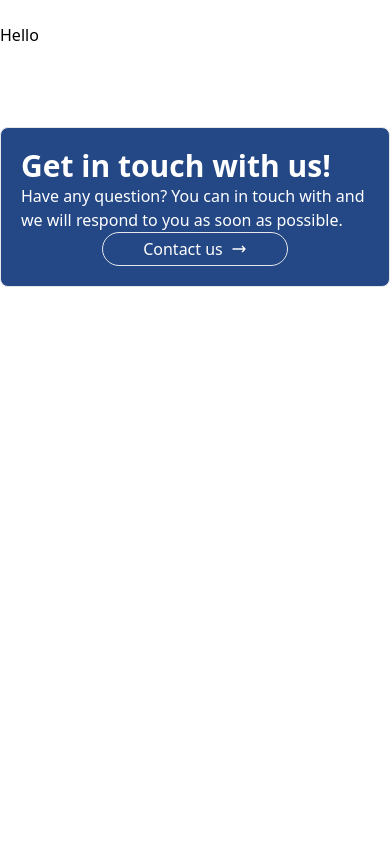
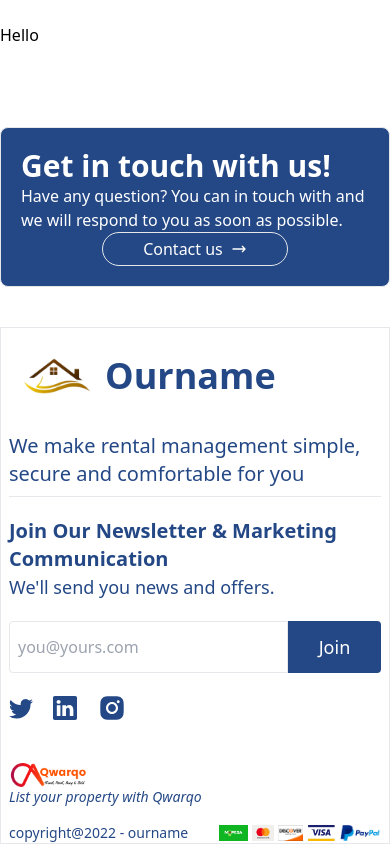
Before and after one commit to amoskyalo/rentals, a React (Create React App) app: page / in a window 390 px wide. Shown: the part 4187-5031 px from the top of the page. Before the commit the page ends 4514 px from the top, so only its background shows below. Built offline with nearby package versions, Linux system fonts and the light colour scheme.

Commit message:
worked on footer mobile view

```diff
--- a/src/App.js
+++ b/src/App.js
@@ -8,7 +8,7 @@ function App() {
       <Routes>
         <Route path="/" element={<Home />} />
       </Routes>
-      {/* <Footer /> */}
+      <Footer />
     </>
   );
 }
--- a/src/Components/Footer/Footer.jsx
+++ b/src/Components/Footer/Footer.jsx
@@ -4,20 +4,20 @@ import { BsTwitter, BsLinkedin } from "react-icons/bs";
 import { AiFillInstagram } from "react-icons/ai";
 import { Link } from "react-router-dom";
 
-import qwarqo from '../../Assets/qwarqo.png';
+import qwarqo from "../../Assets/qwarqo.png";
 
-import discover from '../../Assets/Payments/discover.jpeg';
-import master from '../../Assets/Payments/master.jpg';
-import mpesa from '../../Assets/Payments/mpesa.jpeg';
-import paypal from '../../Assets/Payments/paypal.png';
-import visa from '../../Assets/Payments/visa.jpg';
+import discover from "../../Assets/Payments/discover.jpeg";
+import master from "../../Assets/Payments/master.jpg";
+import mpesa from "../../Assets/Payments/mpesa.jpeg";
+import paypal from "../../Assets/Payments/paypal.png";
+import visa from "../../Assets/Payments/visa.jpg";
 
 const Footer = () => {
   return (
-    <footer className="border py-4 lg:px-10 xl:px-0">
+    <footer className="border md:py-4 lg:px-10 xl:px-0">
       <div className="flex flex-col max-w-screen-xl mx-auto">
         <div className="flex flex-row space-x-20">
-        <div className="flex flex-col w-[40%] space-y-5">
+          <div className="flex flex-col px-2 space-y-5 md:w-[40%] md:px-0">
             <div className="flex flex-col  space-y-2 border-b pb-2">
               <Link to="/home" className="flex flex-row items-center">
                 <img src={logo} alt="our logo" className="h-24 w-24" />
@@ -47,17 +47,17 @@ const Footer = () => {
             </div>
             <div className="flex flex-row items-center gap-5">
               <Link to="link-for-media">
-              <BsTwitter className="text-navColor text-2xl"/>
+                <BsTwitter className="text-navColor text-2xl" />
               </Link>
               <Link to="link-for-media">
-              <BsLinkedin className="text-navColor text-2xl"/>
+                <BsLinkedin className="text-navColor text-2xl" />
               </Link>
               <Link to="link-for-media">
-              <AiFillInstagram className="text-navColor text-3xl"/>
+                <AiFillInstagram className="text-navColor text-3xl" />
               </Link>
             </div>
           </div>
-        <div className="flex flex-row justify-between w-[60%]">
+          <div className="hidden flex-row justify-between w-[60%] md:flex">
             <div className="flex flex-col">
               <h2 className="text-navColor text-xl font-semibold">Home</h2>
               <p className="text-navColor text-lg">Home</p>
@@ -65,7 +65,9 @@ const Footer = () => {
               <p className="text-navColor text-lg">Pricing</p>
             </div>
             <div className="flex flex-col">
-            <h2 className="text-navColor text-xl font-semibold">Contact Us</h2>
+              <h2 className="text-navColor text-xl font-semibold">
+                Contact Us
+              </h2>
               <p className="text-navColor text-lg">Contact Us</p>
               <p className="text-navColor text-lg">Testimonials</p>
               <p className="text-navColor text-lg">Payments</p>
@@ -84,18 +86,54 @@ const Footer = () => {
             </div>
           </div>
         </div>
-        <div className="mt-10 flex flex-row justify-between">
+        <div className="mt-10 flex flex-col px-2 md:px-0 md:justify-between md:flex-row">
           <Link to="https://qwarqo.com/" className="flex flex-col items-start">
-            <img src={qwarqo} alt="listing company" className="h-8 object-contain"/>
-            <p className="text-navColor italic">List your property with Qwarqo</p>
+            <img
+              src={qwarqo}
+              alt="listing company"
+              className="h-6 object-contain md:h-8"
+            />
+            <p className="text-navColor text-sm italic md:text-lg">
+              List your property with Qwarqo
+            </p>
           </Link>
-          <div className="flex flex-row items-center space-x-2">
-            <img src={mpesa} alt="" className="h-7 w-15 object-contain"/>
-            <img src={master} alt="" className="h-7 w-15 object-contain"/>
-            <img src={discover} alt="" className="h-7 w-15 object-contain"/>
-            <img src={visa} alt="" className="h-7 w-15 object-contain"/>
-            <img src={paypal} alt="" className="h-7 w-15 object-contain"/>
+          <div className="flex flex-row items-center justify-between">
+            <p className="text-sm text-navColor text-center mt-4 md:hidden">
+              copyright@2022 - ourname
+            </p>
+            <div className="flex flex-row items-center justify-end space-x-1 mt-4 md:mt-0 md:space-x-2">
+              <img
+                src={mpesa}
+                alt=""
+                className="h-4 w-15 md:h-7 md:w-15 object-contain"
+              />
+              <img
+                src={master}
+                alt=""
+                className="h-4 w-15 md:h-7 md:w-15 object-contain"
+              />
+              <img
+                src={discover}
+                alt=""
+                className="h-4 w-15 md:h-7 md:w-15 object-contain"
+              />
+              <img
+                src={visa}
+                alt=""
+                className="h-4 w-15 md:h-7 md:w-15 object-contain"
+              />
+              <img
+                src={paypal}
+                alt=""
+                className="h-4 w-15 md:h-7 md:w-15 object-contain"
+              />
             </div>
+          </div>
+        </div>
+        <div className="hidden md:flex">
+          <p className="text-sm text-navColor text-center mt-4 md:hidden">
+            copyright@2022 - ourname
+          </p>
         </div>
       </div>
     </footer>
```
Lines whose indentation alone changed are shown as unchanged.
